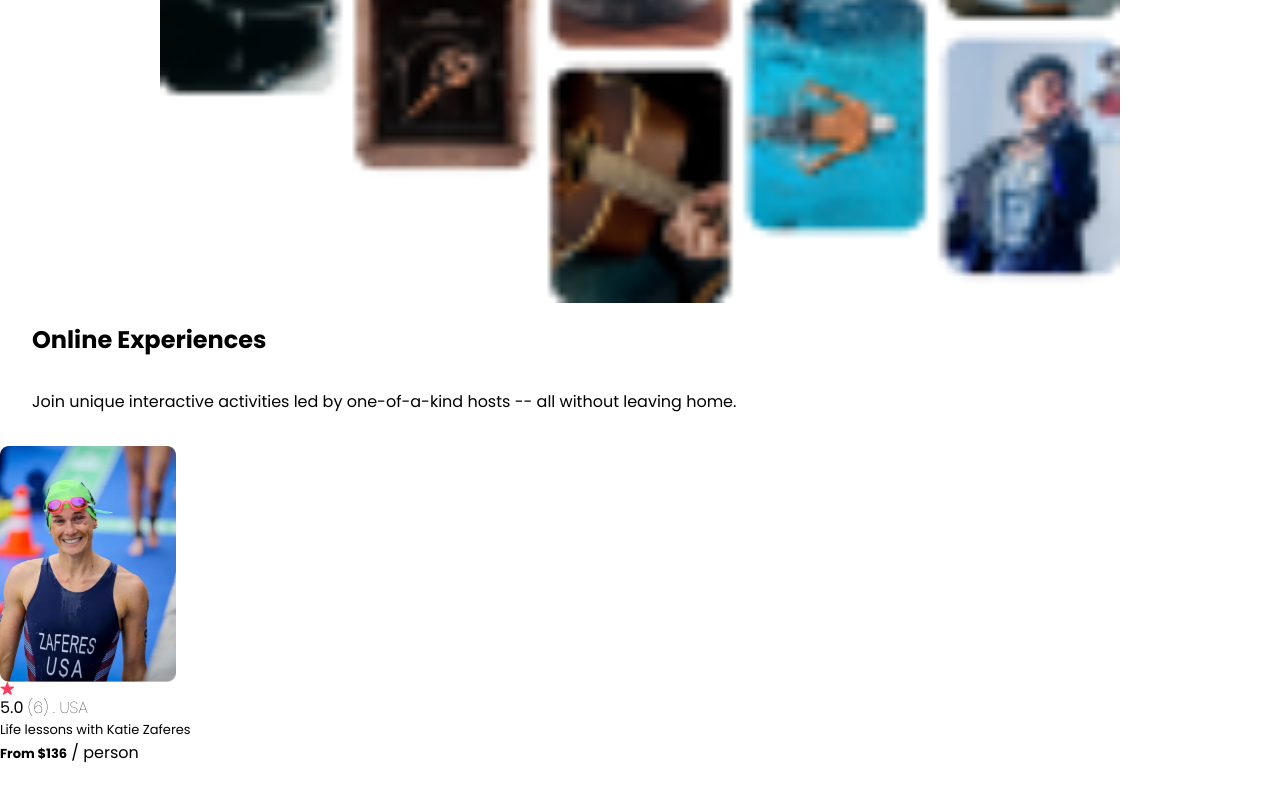
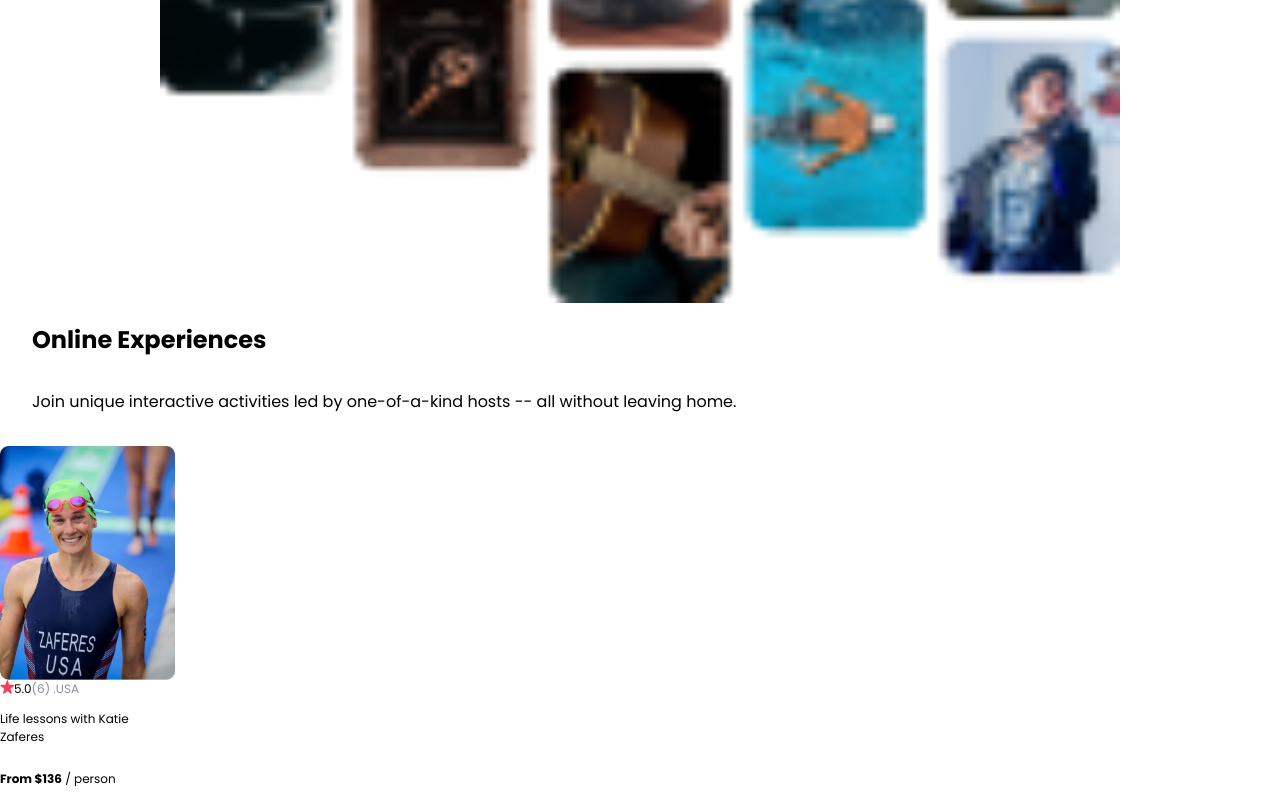
Before and after one commit to davelim/react-basics, a React (Vite) app in the folder props-airbnb/: page / in a window 1280 px wide. Shown: the part 360-1160 px from the top of the page. Before the commit the page ends 1125 px from the top, so only its background shows below. Built offline with nearby package versions, Linux system fonts and the light colour scheme.

Commit message:
Adjustments after review
Start at 2:50:32 next

```diff
--- a/props-airbnb/src/App.css
+++ b/props-airbnb/src/App.css
@@ -14,6 +14,12 @@ nav > img {
 
 section {
   padding: 16px 32px;
+}
+.gray {
+  color: #918E9B;
+}
+.bold {
+  font-weight: bold;
 }
 .hero {
   display: flex;
@@ -37,20 +43,17 @@ section {
 .card {
   display: flex;
   flex-direction: column;
+  width: 175px;
+  font-size: 12px;
 }
 .card--photo {
-  width: 176px;
+  width: 100%;
+}
+.card--rating {
+  display: flex;
+  flex-direction: center;
 }
 .card--star {
   width: 14px;
+  height: 14px;
 }
-.card--lighter {
-  font-weight: lighter;
-}
-.card--title {
-  font-size: small;
-}
-.card--price {
-  font-size: small;
-  font-weight: bold;
-}
--- a/props-airbnb/src/components/Card.jsx
+++ b/props-airbnb/src/components/Card.jsx
@@ -5,10 +5,14 @@ export default function Card() {
     return (
         <div className="card">
             <img src={photo} alt="card image" className="card--photo"/>
-            <img src={star} alt="star icon" className="card--star" />
-            <span><span>5.0 </span><span className="card--lighter">(6) . USA</span></span>
-            <span className="card--title">Life lessons with Katie Zaferes</span>
-            <span><span className="card--price">From $136</span><span> / person</span></span>
+            <div className="card--rating">
+                <img src={star} alt="star icon" className="card--star" />
+                <span>5.0 </span>
+                <span className="gray">(6) . </span>
+                <span className="gray">USA</span>
+            </div>
+            <p>Life lessons with Katie Zaferes</p>
+            <p><span className="bold">From $136</span> / person</p>
         </div>
     );
 }
```
